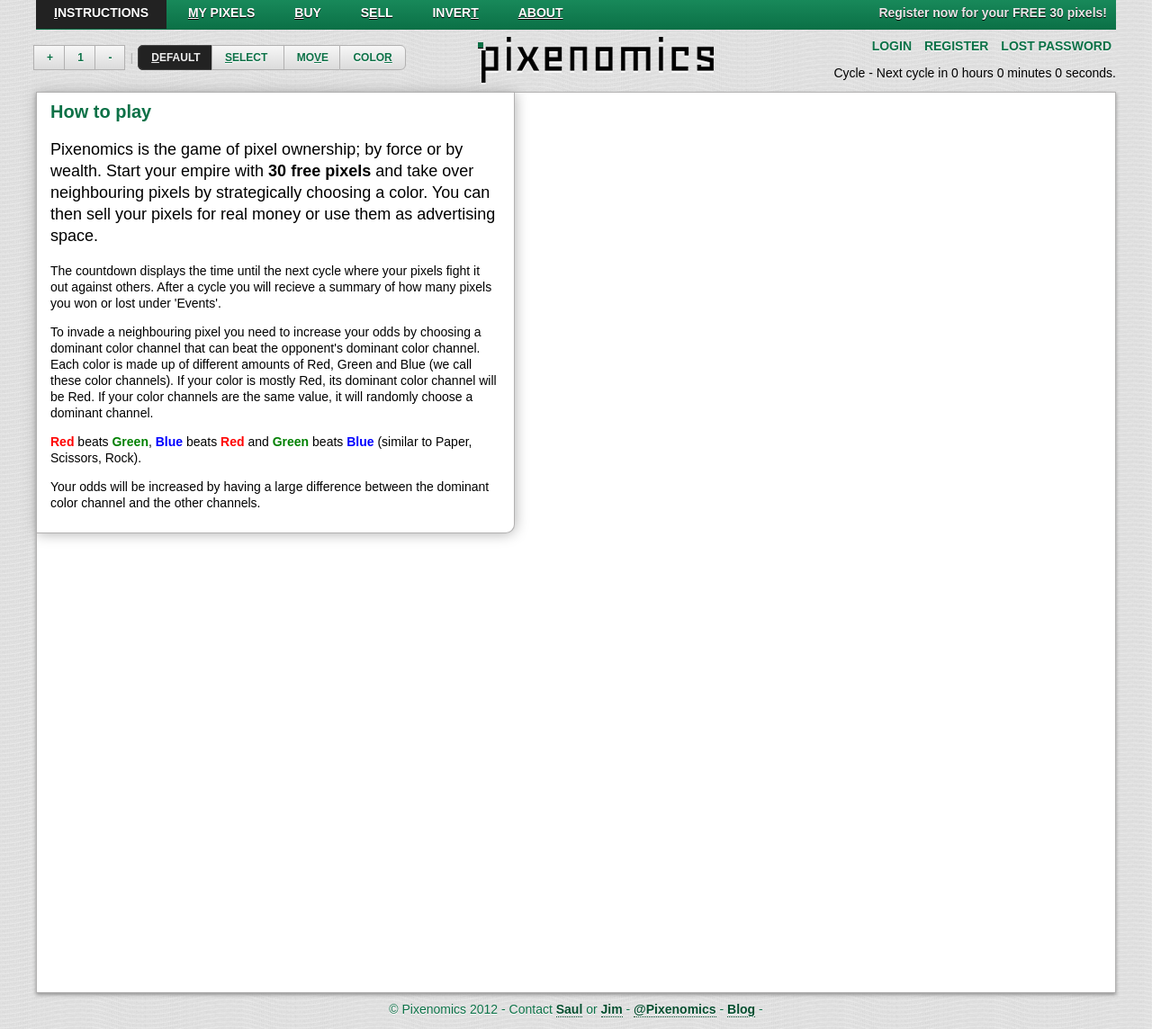
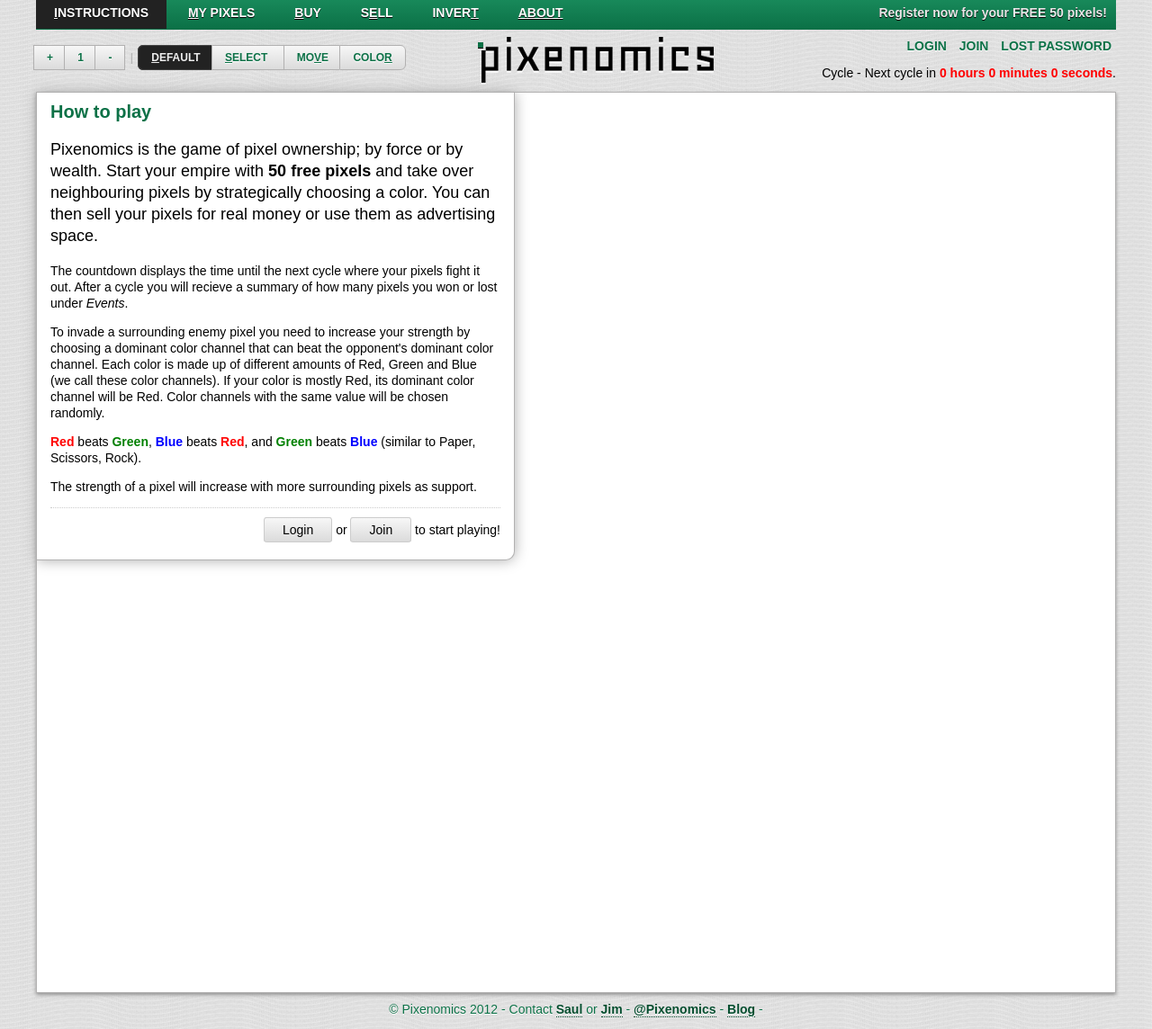
Before and after one commit to louisstow/Pixel, a PHP site: page / in a window 1280 px wide. Shown: the top 1144 px of the page at 90% size. Run offline with PHP 8.4, Linux system fonts and the light colour scheme; a stand-in replaces the project's code that opens the database connection; some libraries are stand-ins or nearby versions; some web fonts are replaced.

Commit message:
* Change instructions * More rows in events

```diff
--- a/assets/controls.js
+++ b/assets/controls.js
@@ -2,25 +2,30 @@
 function initControls () {
 
 
-	$("#login").click(function() {
+	$("#login, .loginb").click(function() {
 		if($("div.login").is(":visible")) {
 			$("div.login").hide();
 		} else {
 			$("div.login").show();
+			if($("a.instr").is(":visible"))
+				$("a.instructions").trigger("click")
 		}
 		$("div.register, div.lostpass").hide();
 	});
 
-	$("#register").click(function() {
+	$("#register, .join").click(function() {
 
 		if($("div.register").is(":visible")) {
 			$("div.register").hide();
 		} else {
 			//player can choose pixels
 			if(pixels.length < 50) {
-				showError("Remember, you can select 50 free pixels");
+				showError("Remember, you can select 50 free pixels by clicking the board!");
 				$("a.select").trigger("click");
 			}
+
+			if($(".instr").is(":visible"))
+				$("a.instructions").trigger("click")
 
 			$("div.register").show();
 		}
--- a/assets/global.css
+++ b/assets/global.css
@@ -15,6 +15,7 @@ input { outline: none }
 .login, .register, .events, .change, .lostpass { right: 1px; border-width: 0 0 1px 1px; display: none; border-bottom-left-radius: 10px; }
 .login, .events, .change, .lostpass { width: 320px; }
 .register { width: 620px; }
+.box.events { height: 980px; border-radius: 0 }
 .buy, .sell, .instr { left: 1px; display: none; border-width: 0 1px 1px 0; border-bottom-right-radius: 10px; }
 .buy, .sell { width: 300px }
 .instr { width: 500px}
@@ -143,6 +144,7 @@ padding: 2px;
 cursor: pointer;
 z-index: 1000;
 max-width: 200px;
+min-width: 100px;
 text-align: left;
 word-break: break-all;
 border-radius: 5px;
@@ -230,6 +232,28 @@ button.disabled {
 #content { border: 1px solid #B2B1B1; box-shadow: 0 2px 4px #939393; width: 800px; background: white; padding: 20px; margin: auto; text-align: left }
 #ntop { margin-top: 8px }
 
+a.button {
+border-radius: 3px;
+
+background: #f7f7f7; /* Old browsers */
+background: -moz-linear-gradient(top,  #f7f7f7 0%, #dbdbdb 100%); /* FF3.6+ */
+background: -webkit-gradient(linear, left top, left bottom, color-stop(0%,#f7f7f7), color-stop(100%,#dbdbdb)); /* Chrome,Safari4+ */
+background: -webkit-linear-gradient(top,  #f7f7f7 0%,#dbdbdb 100%); /* Chrome10+,Safari5.1+ */
+background: -o-linear-gradient(top,  #f7f7f7 0%,#dbdbdb 100%); /* Opera 11.10+ */
+background: -ms-linear-gradient(top,  #f7f7f7 0%,#dbdbdb 100%); /* IE10+ */
+background: linear-gradient(to bottom,  #f7f7f7 0%,#dbdbdb 100%); /* W3C */
+filter: progid:DXImageTransform.Microsoft.gradient( startColorstr='#f7f7f7', endColorstr='#dbdbdb',GradientType=0 ); /* IE6-9 */
+padding: 5px 20px;
+cursor: pointer;
+border: 1px solid #ccc;
+}
+
+p.action {
+	padding-top: 15px;
+	border-top: 1px dotted #CCC;
+	text-align: right;
+}
+
 span.red { background: #ED0000 }
 span.darkred { background: #8F0000 }
 span.green { background: #50DB00 }
--- a/assets/pixel.js
+++ b/assets/pixel.js
@@ -227,6 +227,10 @@ function tick() {
 	if(minutes < 0) minutes = 0;
 	if(seconds < 0) seconds = 0;
 
+	if(hours === 0 && minutes < 30) {
+		$(".hours, .minutes, .seconds").addClass("sred");
+	}
+
 	$hours.text(hours + " hour" + (hours === 1 ? "" : "s"));
 	$minutes.text(minutes + " minute" + (minutes === 1 ? "" : "s"));
 	$seconds.text(seconds + " second" + (seconds === 1 ? "" : "s"));
--- a/index.php
+++ b/index.php
@@ -43,7 +43,7 @@
 		<li><a class="invert">Inver<u>t</u></a></li>
 		<li><a class="about" href="about.php">About</a></li>
 
-		<li id="welcome">Register now for your FREE 30 pixels!</li>
+		<li id="welcome">Register now for your FREE 50 pixels!</li>
 	</ul>
 
 </div>
@@ -52,7 +52,7 @@
 
 	<div id="details">
 		<a id="login">Login</a>
-		<a id="register">Register</a>
+		<a id="register">Join</a>
 		<a id="lostp">Lost Password</a>
 
 		<span id="money" title="You will be paid via PayPal once your money reaches $20."></span>
@@ -201,20 +201,22 @@ the email does not appear.</p>
 <div class="box instr">
 <h2>How to play</h2>
 
-<p class="feature">Pixenomics is the game of pixel ownership; by force or by wealth. Start your empire with <strong>30 free pixels</strong> and take over neighbouring pixels by strategically choosing a
+<p class="feature">Pixenomics is the game of pixel ownership; by force or by wealth. Start your empire with <strong>50 free pixels</strong> and take over neighbouring pixels by strategically choosing a
 color. You can then sell your pixels for real money or use them as advertising space.</p>
 
-<p>The countdown displays the time until the next cycle where your pixels fight it out against others. After a cycle you will recieve a summary of how many pixels you
-won or lost under 'Events'.</p>
+<p>The countdown displays the time until the next cycle where your pixels fight it out. After a cycle you will recieve a summary of how many pixels you
+won or lost under <em>Events</em>.</p>
 
-<p>To invade a neighbouring pixel you need to increase your odds by choosing a dominant color channel that can beat the opponent's dominant color channel.
+<p>To invade a surrounding enemy pixel you need to increase your strength by choosing a dominant color channel that can beat the opponent's dominant color channel.
 Each color is made up of different amounts of Red, Green and Blue (we call these color channels). If your color is mostly Red, its dominant color channel
-will be Red. If your color channels are the same value, it will randomly choose a dominant channel.</p>
+will be Red. Color channels with the same value will be chosen randomly.</p>
 
-<p><span class="sred">Red</span> beats <span class="sgreen">Green</span>, <span class="sblue">Blue</span> beats <span class="sred">Red</span> and
+<p><span class="sred">Red</span> beats <span class="sgreen">Green</span>, <span class="sblue">Blue</span> beats <span class="sred">Red</span>, and
 <span class="sgreen">Green</span> beats <span class="sblue">Blue</span> (similar to Paper, Scissors, Rock).</p>
 
-<p>Your odds will be increased by having a large difference between the dominant color channel and the other channels.</p>
+<p>The strength of a pixel will increase with more surrounding pixels as support.</p>
+
+<p class="action"><a class="button loginb">Login</a> or <a class="button join">Join</a> to start playing!</p>
 </div>
 
 </div>
--- a/objects/Event.php
+++ b/objects/Event.php
@@ -15,7 +15,7 @@ class Event extends ORM {
                         FROM events
                         WHERE userID = ?
                         ORDER BY eventDate desc
-						LIMIT 30", array($user));
+						LIMIT 50", array($user));
         return $q;
     }
 }
```
